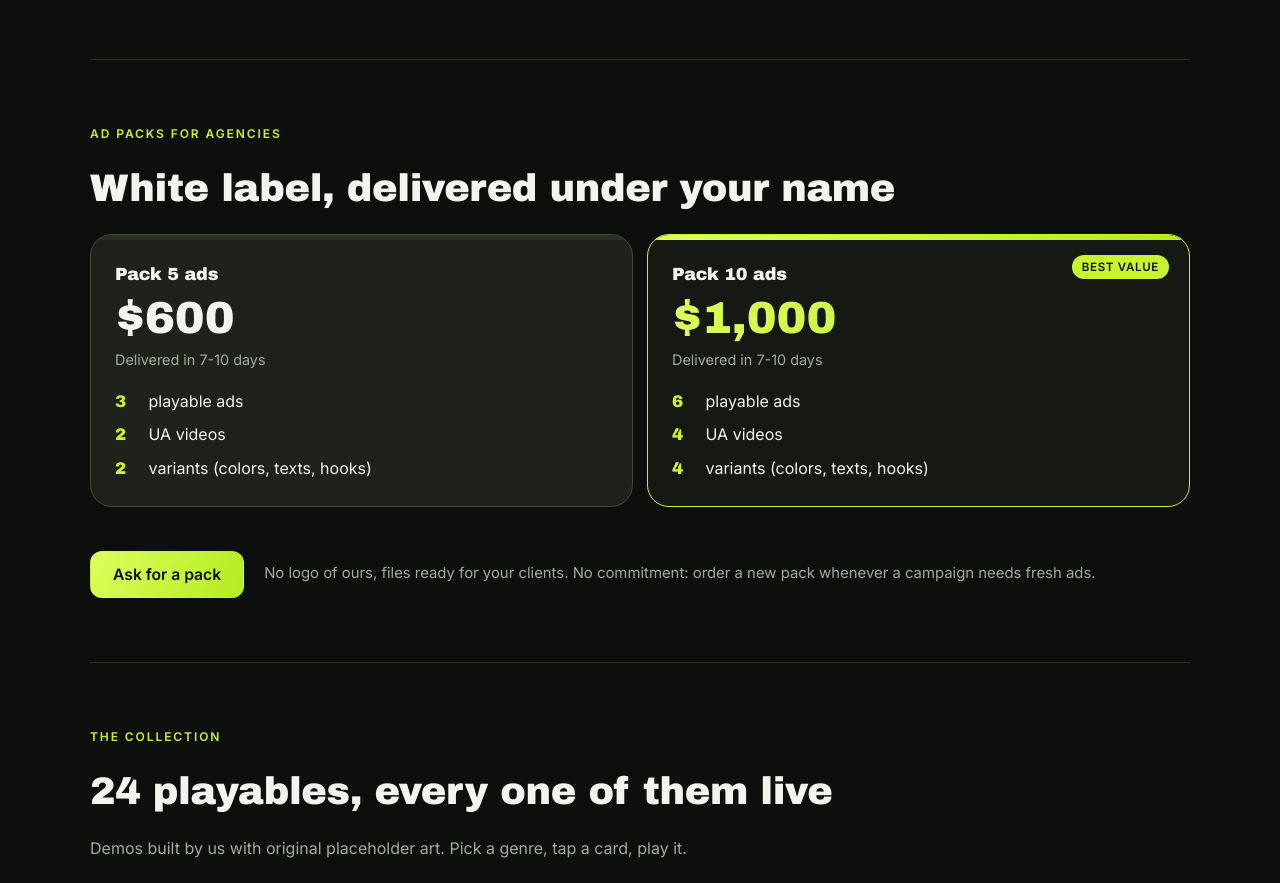
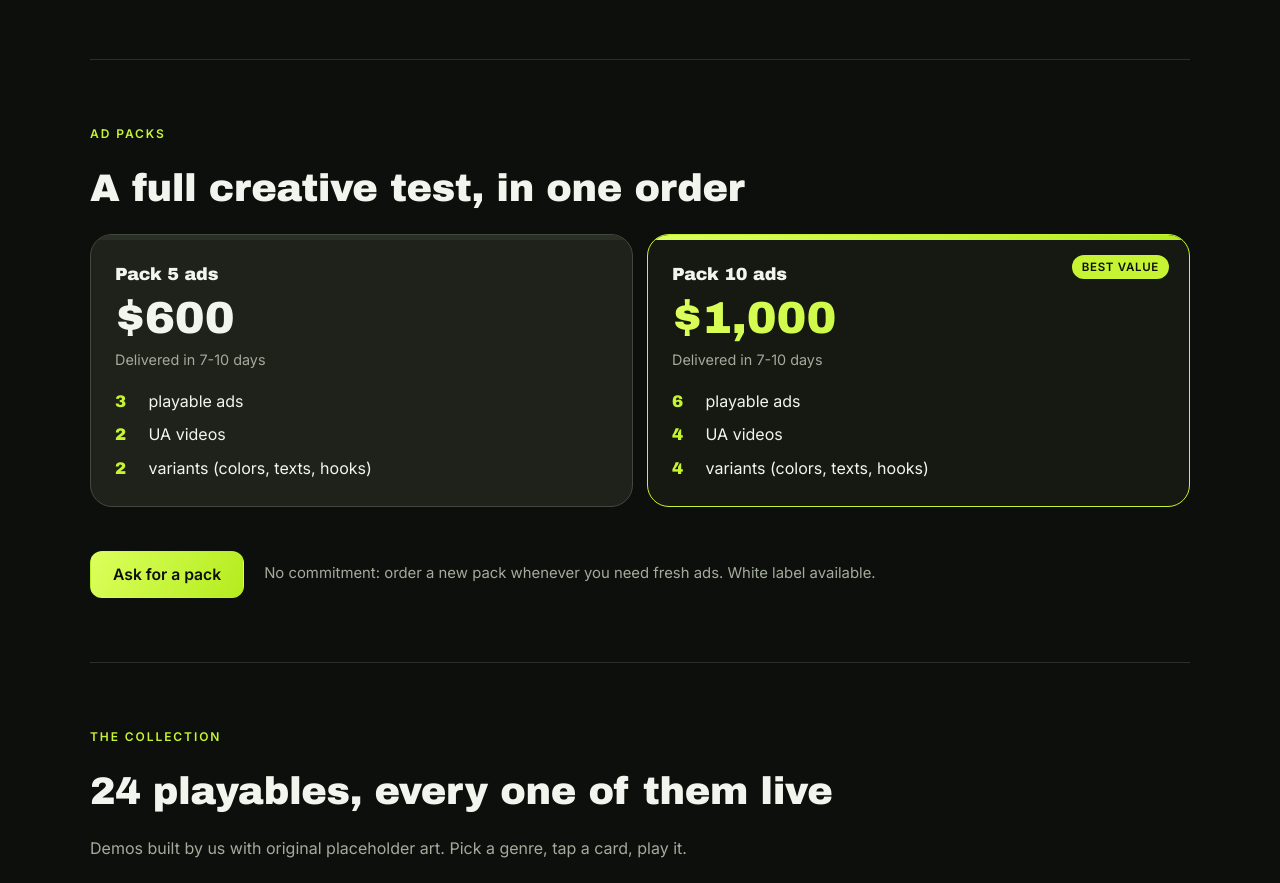
Before and after one commit to Aksnulled/unplay-site, a plain HTML site: page index.html in a window 1280 px wide. Shown: the part 1400-2283 px from the top of the page. Drawn offline with Linux system fonts and the light colour scheme; a web font is replaced by a local one.

Commit message:
Ad packs : 600 / 1 000 $ présentés comme le prix normal (demande d'Axel du 20/11), « white label available » en plus ; push en attente
Co-Authored-By: Claude Opus 5.5 <noreply@anthropic.com>
Claude-Session: https://claude.ai/code/session_01HFS1qf8ZHNavjwsh5akuoy

```diff
--- a/index.html
+++ b/index.html
@@ -160,15 +160,15 @@ dialog::backdrop{background:rgba(6,4,20,.8)}
   </section>
 
   <section id="packs">
-    <span class="label">Ad packs for agencies</span>
-    <h2>White label, delivered under your name</h2>
+    <span class="label">Ad packs</span>
+    <h2>A full creative test, in one order</h2>
     <div class="packs">
       <div class="pack"><h3>Pack 5 ads</h3><div class="price">$600</div><div class="when">Delivered in 7-10 days</div>
         <ul><li><b>3</b><span>playable ads</span></li><li><b>2</b><span>UA videos</span></li><li><b>2</b><span>variants (colors, texts, hooks)</span></li></ul></div>
       <div class="pack hot"><span class="tag">Best value</span><h3>Pack 10 ads</h3><div class="price">$1,000</div><div class="when">Delivered in 7-10 days</div>
         <ul><li><b>6</b><span>playable ads</span></li><li><b>4</b><span>UA videos</span></li><li><b>4</b><span>variants (colors, texts, hooks)</span></li></ul></div>
     </div>
-    <div class="packcta"><a class="btn main" href="#brief">Ask for a pack</a><p>No logo of ours, files ready for your clients. No commitment: order a new pack whenever a campaign needs fresh ads.</p></div>
+    <div class="packcta"><a class="btn main" href="#brief">Ask for a pack</a><p>No commitment: order a new pack whenever you need fresh ads. White label available.</p></div>
   </section>
 
   <section id="work">
```
